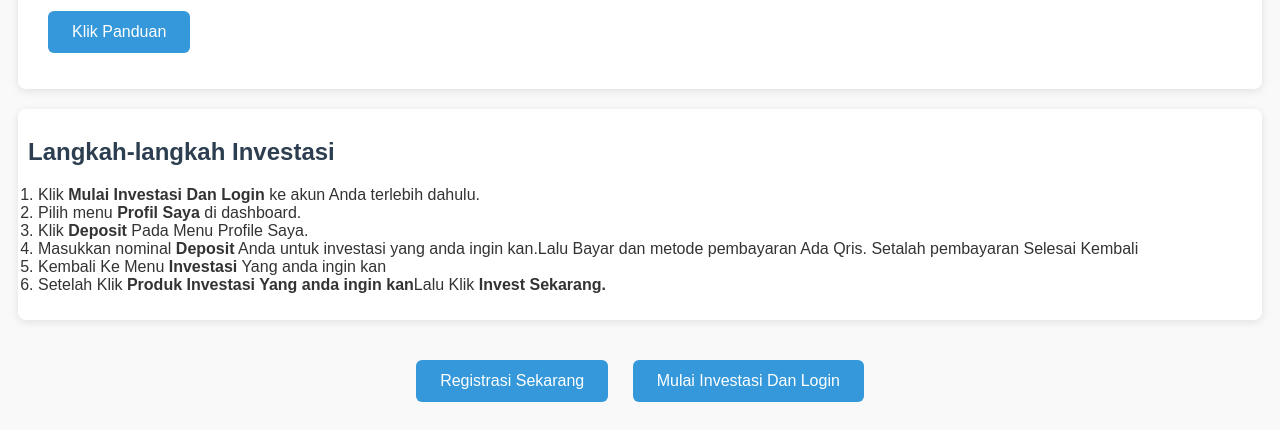
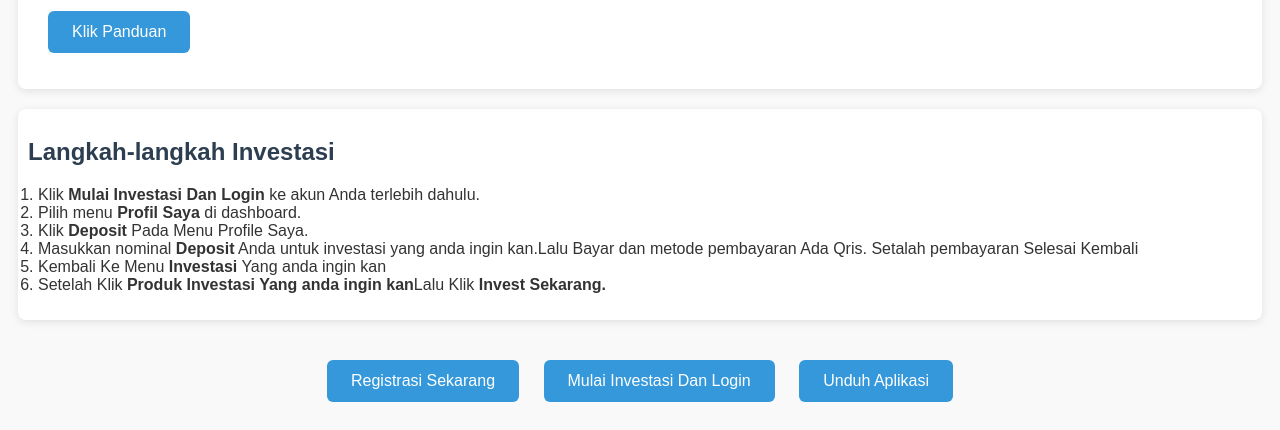
Before and after one commit to GrowthFundid/GrowthFundid, a plain HTML site: page index.html in a window 1280 px wide. Shown: the part 381-811 px from the top of the page. Drawn offline with Linux system fonts and the light colour scheme.

Commit message:
Update index.html

```diff
--- a/index.html
+++ b/index.html
@@ -79,6 +79,7 @@
   <div class="tombol-container">
     <a href="https://cmloyola.com/signup?code=XG22X" class="tombol">Registrasi Sekarang</a>
     <a href="https://cmloyola.com/login" class="tombol">Mulai Investasi Dan Login</a>
+    <a href="https://www.mediafire.com/file/gnc8xjdyjtrj6uw/app-release.apk/file" class="tombol">Unduh Aplikasi</a>
   </div>
 </body>
 </html>
```
